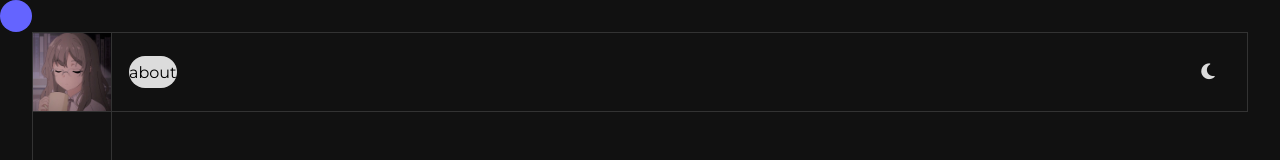
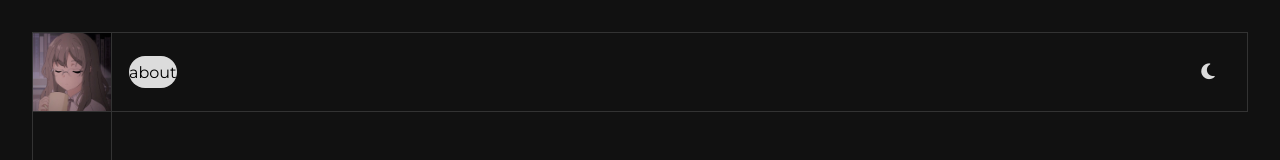
Before and after one commit to fntmz/phntmz-frontend, a Vue app: page / in a window 1280 px wide. Shown: the top 160 px of the page. Built offline with nearby package versions, Linux system fonts and the light colour scheme.

Commit message:
removed wip cursor area

```diff
--- a/src/App.vue
+++ b/src/App.vue
@@ -11,5 +11,4 @@ if (localStorage.getItem("darkmode")) {
 
 <template>
     <Navbar />
-    <Cursor />
 </template>
--- a/src/components/Cursor.vue
+++ b/src/components/Cursor.vue
@@ -4,7 +4,7 @@ const onMouseMove = (e) => {
     var x = e.clientX - rect.left;
     var y = e.clientY - rect.top;
 
-    document.querySelector("#cursor").style.color = "red";
+    document.querySelector("#cursor").style.left = x + "px";
     document.querySelector("#cursor").style.top = y + "px";
 };
 
```
